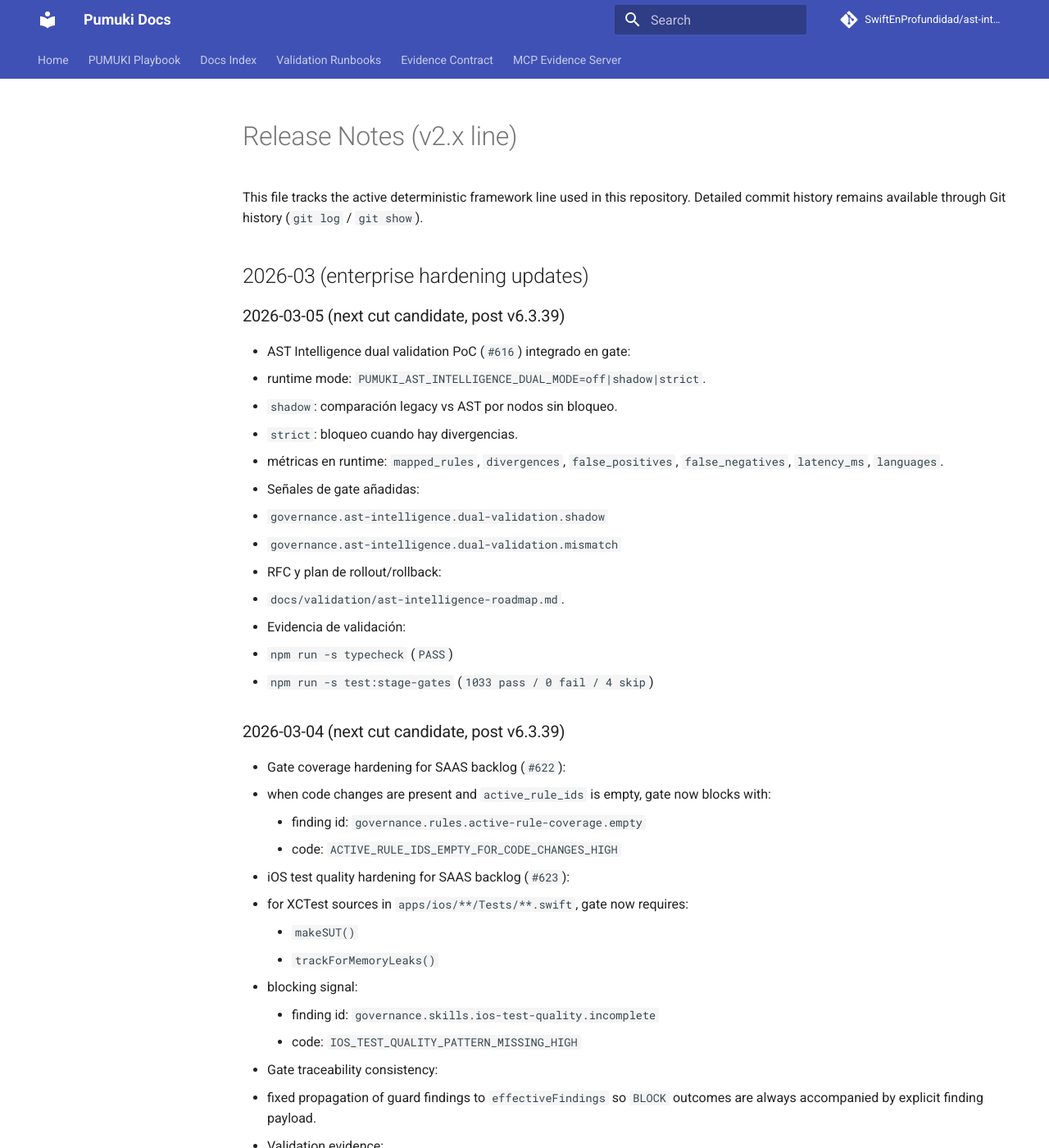
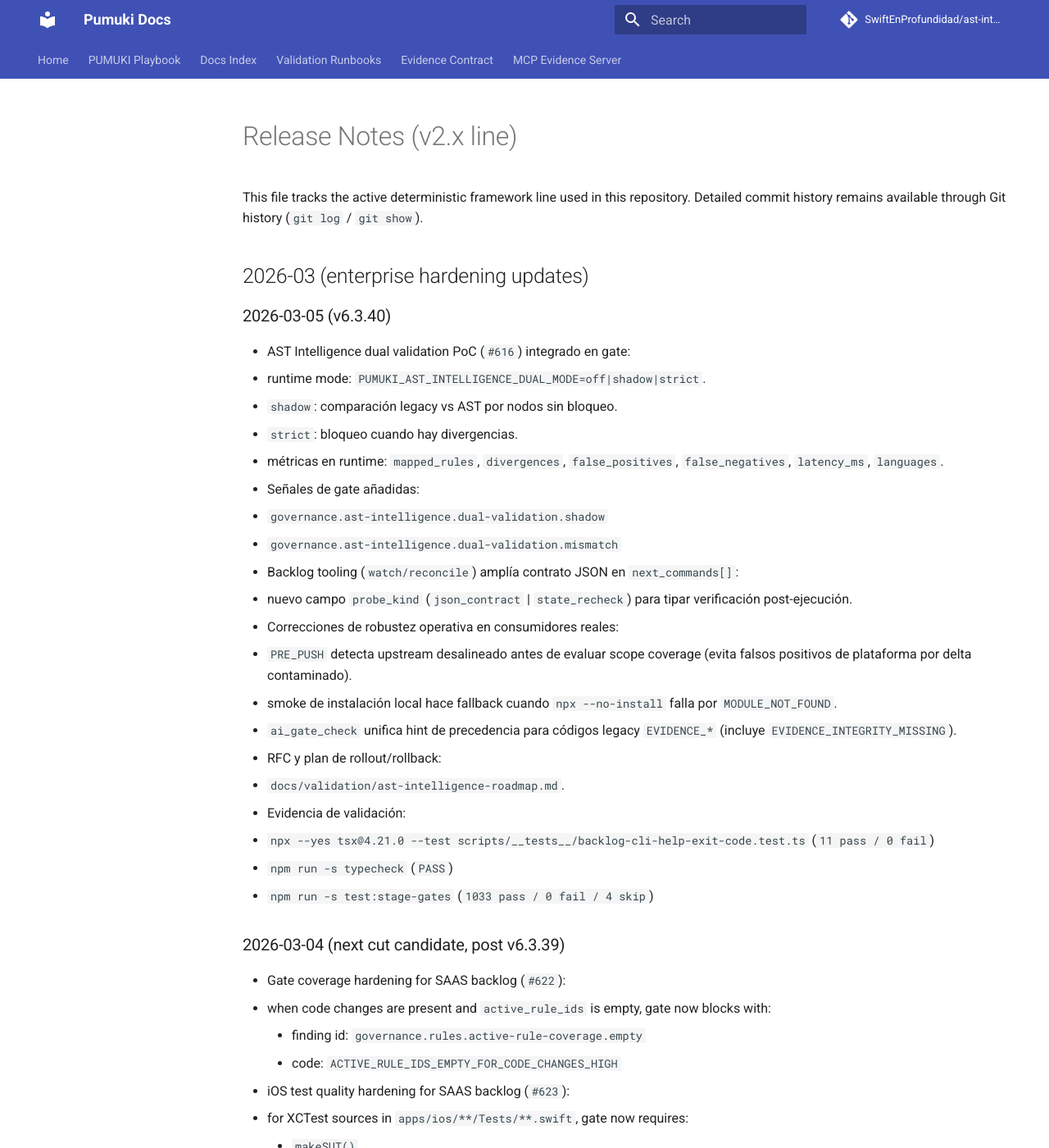
Before and after one commit to SwiftEnProfundidad/ast-intelligence-hooks, an MkDocs documentation site: the page built from docs/RELEASE_NOTES.md, in a window 1280 px wide and 1400 px high. Shown: the whole window at 82% size. Built offline with MkDocs 1.6.1 and Material for MkDocs 9.7.7, drawn with Linux system fonts in a browser that asks for light colours; comment, search, counter and statistics services are not loaded.

Commit message:
chore(release): cut 6.3.40

```diff
--- a/docs/RELEASE_NOTES.md
+++ b/docs/RELEASE_NOTES.md
@@ -5,7 +5,7 @@ Detailed commit history remains available through Git history (`git log` / `git
 
 ## 2026-03 (enterprise hardening updates)
 
-### 2026-03-05 (next cut candidate, post v6.3.39)
+### 2026-03-05 (v6.3.40)
 
 - AST Intelligence dual validation PoC (`#616`) integrado en gate:
   - runtime mode: `PUMUKI_AST_INTELLIGENCE_DUAL_MODE=off|shadow|strict`.
@@ -15,9 +15,16 @@ Detailed commit history remains available through Git history (`git log` / `git
 - Señales de gate añadidas:
   - `governance.ast-intelligence.dual-validation.shadow`
   - `governance.ast-intelligence.dual-validation.mismatch`
+- Backlog tooling (`watch/reconcile`) amplía contrato JSON en `next_commands[]`:
+  - nuevo campo `probe_kind` (`json_contract` | `state_recheck`) para tipar verificación post-ejecución.
+- Correcciones de robustez operativa en consumidores reales:
+  - `PRE_PUSH` detecta upstream desalineado antes de evaluar scope coverage (evita falsos positivos de plataforma por delta contaminado).
+  - smoke de instalación local hace fallback cuando `npx --no-install` falla por `MODULE_NOT_FOUND`.
+  - `ai_gate_check` unifica hint de precedencia para códigos legacy `EVIDENCE_*` (incluye `EVIDENCE_INTEGRITY_MISSING`).
 - RFC y plan de rollout/rollback:
   - `docs/validation/ast-intelligence-roadmap.md`.
 - Evidencia de validación:
+  - `npx --yes tsx@4.21.0 --test scripts/__tests__/backlog-cli-help-exit-code.test.ts` (`11 pass / 0 fail`)
   - `npm run -s typecheck` (`PASS`)
   - `npm run -s test:stage-gates` (`1033 pass / 0 fail / 4 skip`)
 
--- a/package.json
+++ b/package.json
@@ -1,6 +1,6 @@
 {
   "name": "pumuki",
-  "version": "6.3.39",
+  "version": "6.3.40",
   "description": "Enterprise-grade AST Intelligence System with multi-platform support (iOS, Android, Backend, Frontend) and Feature-First + DDD + Clean Architecture enforcement. Includes dynamic violations API for intelligent querying.",
   "main": "index.js",
   "bin": {
```
Also changed, not shown: CHANGELOG.md (+17 -0 lines), 2 other files.
